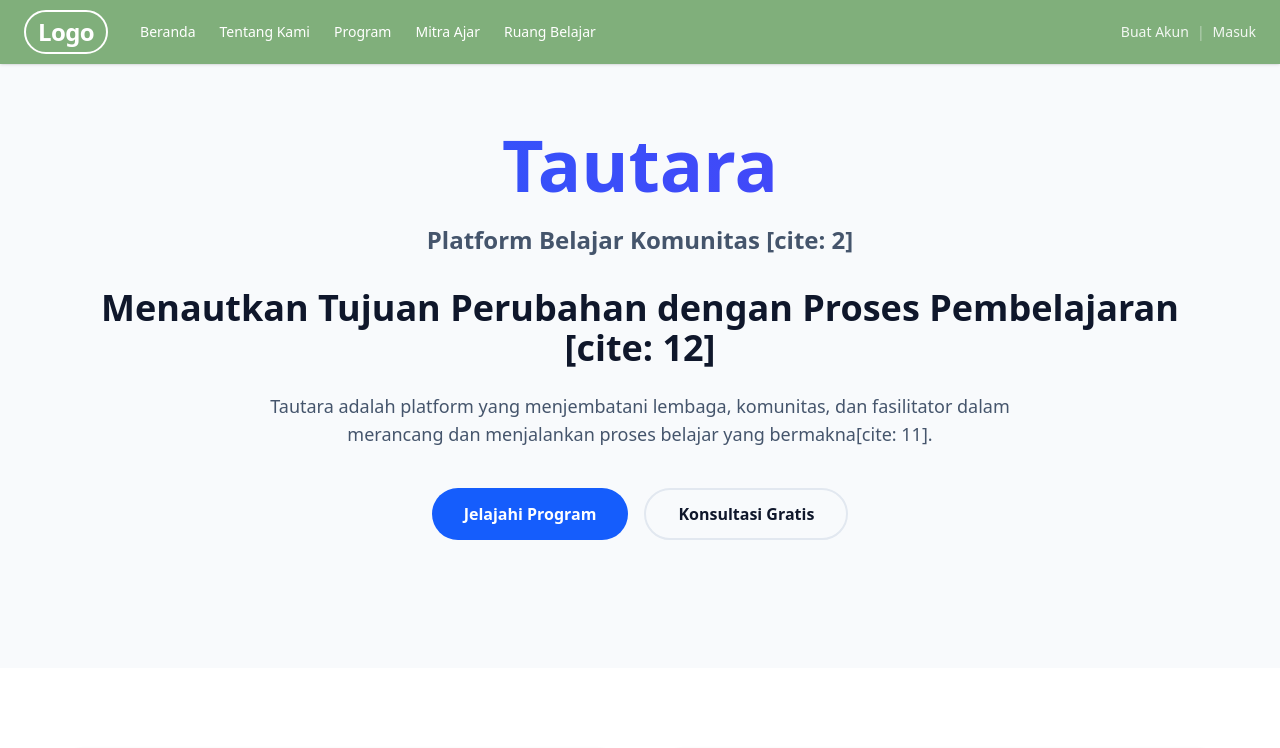
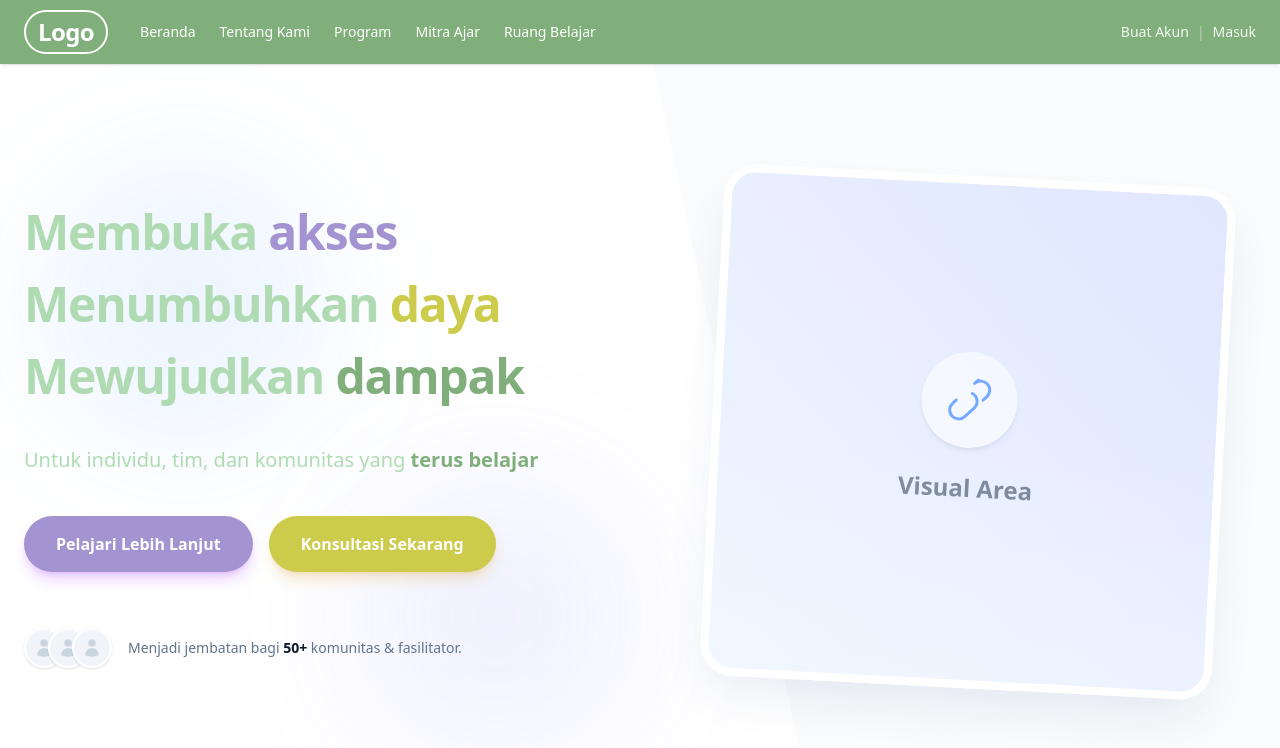
Before and after one commit to Assajjade/tautara-web, a Next.js app: page / in a window 1280 px wide. Shown: the top 748 px of the page. Built offline with nearby package versions, Linux system fonts and the light colour scheme.

Commit message:
feat: redesign LandingPage component with enhanced layout and new content sections

```diff
--- a/src/app/page.tsx
+++ b/src/app/page.tsx
@@ -1,33 +1,71 @@
 import React from 'react';
 import { ArrowRight, Users, Compass, ShieldCheck, Zap } from 'lucide-react';
+import Link from 'next/link';
 
 export default function LandingPage() {
   return (
-    <main className="min-h-screen bg-white text-slate-900">
-      {/* 1. Hero Section: Platform Belajar Komunitas */}
-      <section className="relative py-20 px-6 lg:py-32 bg-slate-50">
-        <div className="max-w-6xl mx-auto text-center">
-          <h1 className="text-5xl lg:text-7xl font-extrabold mb-6 bg-gradient-to-r from-blue-600 to-indigo-600 bg-clip-text text-transparent">
-            Tautara
-          </h1>
-          <p className="text-xl lg:text-2xl font-semibold text-slate-600 mb-8">
-            Platform Belajar Komunitas [cite: 2]
-          </p>
-          <h2 className="text-3xl lg:text-4xl font-bold mb-6">
-            Menautkan Tujuan Perubahan dengan Proses Pembelajaran [cite: 12]
-          </h2>
-          <p className="text-lg text-slate-600 max-w-3xl mx-auto mb-10">
-            Tautara adalah platform yang menjembatani lembaga, komunitas, dan fasilitator dalam merancang dan menjalankan proses belajar yang bermakna[cite: 11].
-          </p>
-          <div className="flex justify-center gap-4">
-            <button className="bg-blue-600 text-white px-8 py-3 rounded-full font-bold hover:bg-blue-700 transition">
-              Jelajahi Program
-            </button>
-            <button className="border-2 border-slate-200 px-8 py-3 rounded-full font-bold hover:bg-slate-100 transition">
-              Konsultasi Gratis
-            </button>
-          </div>
-        </div>
+    <main className="flex flex-col min-h-screen bg-white overflow-x-hidden">
+      {/* Hero Section */}
+      	<section className="relative pt-32 pb-20 lg:pt-44 lg:pb-32 h-screen">
+        	<div className="absolute top-0 right-0 w-1/2 h-screen bg-slate-50/80 skew-x-12 transform origin-top-right hidden lg:block"></div>
+          	<div className="absolute top-40 left-10 w-72 h-72 bg-blue-400/10 rounded-full blur-3xl mix-blend-multiply"></div>
+          	<div className="absolute bottom-10 right-1/2 w-72 h-72 bg-indigo-400/10 rounded-full blur-3xl mix-blend-multiply"></div>
+
+			<div className="max-w-7xl mx-auto px-6 relative z-10">
+				<div className='grid lg:grid-cols-2 gap-12 lg:gap-20 items-center'>
+					<div className='flex flex-col gap-8 text-center lg:text-left'>
+						<h1 className='text-3xl md:text-4xl lg:text-5xl font-extrabold text-primary-foreground leading-[1.5] tracking-tight'>
+							Membuka <span className='text-secondary relative whitespace-nowrap'>akses</span> <br />
+							Menumbuhkan <span className='text-secondary-foreground relative whitespace-nowrap'>daya</span> <br />
+							Mewujudkan <span className='text-primary relative whitespace-nowrap'>dampak</span>
+						</h1>
+
+						<p className='text-lg md:text-xl text-primary-foreground max-w-xl mx-auto lg:mx-0 leading-relaxed font-medium'>
+							Untuk individu, tim, dan komunitas yang <span className='text-primary font-semibold'>terus belajar</span>
+						</p>
+
+						<div className='flex flex-wrap justify-center lg:justify-start gap-4 pt-2'>
+							<Link href="" className='bg-secondary text-white px-8 py-4 rounded-full font-bold text-base hover:bg-purple-400 transition-all transform hover:-translate-y-1 shadow-lg shadow-purple-600/20 flex items-center justify-center min-w-45'>Pelajari Lebih Lanjut</Link>
+							<Link href="" className='bg-secondary-foreground text-white px-8 py-4 rounded-full font-bold text-base hover:bg-yellow-400 transition-all transform hover:-translate-y-1 shadow-lg shadow-yellow-600/20 flex items-center justify-center min-w-45'>Konsultasi Sekarang</Link>
+
+						</div>
+
+						<div className="pt-6 flex flex-col sm:flex-row items-center justify-center lg:justify-start gap-4 text-sm text-slate-500 font-medium">
+							<div className="flex -space-x-4">
+								{[1, 2, 3].map((i) => (
+									<div key={i} className="w-10 h-10 rounded-full border-2 border-white bg-slate-100 flex items-center justify-center text-xs text-slate-400 shadow-sm">
+									<svg xmlns="http://www.w3.org/2000/svg" viewBox="0 0 24 24" fill="currentColor" className="w-5 h-5 text-slate-300">
+										<path fillRule="evenodd" d="M7.5 6a4.5 4.5 0 119 0 4.5 4.5 0 01-9 0zM3.751 20.105a8.25 8.25 0 0116.498 0 .75.75 0 01-.437.695A18.683 18.683 0 0112 22.5c-2.786 0-5.433-.608-7.812-1.7a.75.75 0 01-.437-.695z" clipRule="evenodd" />
+									</svg>
+									</div>
+								))}
+							</div>
+							<p>Menjadi jembatan bagi <span className="text-slate-900 font-bold">50+</span> komunitas & fasilitator.</p>
+						</div>
+					</div>
+
+
+					<div className="relative h-full w-full mt-12 lg:mt-0 flex items-center justify-center p-4 lg:p-0">
+						<div className="aspect-[4/3] lg:aspect-square w-full max-w-lg bg-gradient-to-tr from-blue-50 to-indigo-100 rounded-[2rem] relative overflow-hidden shadow-2xl shadow-blue-900/10 border-[8px] border-white transform rotate-3 hover:rotate-0 transition-all duration-500 ease-out">
+
+							{/* Placeholder Content di dalam kotak */}
+							<div className="absolute inset-0 flex flex-col items-center justify-center text-center p-10 opacity-60">
+								<div className="w-24 h-24 bg-white rounded-full flex items-center justify-center mb-6 shadow-md text-blue-500">
+									{/* Ikon Koneksi/Link */}
+									<svg xmlns="http://www.w3.org/2000/svg" fill="none" viewBox="0 0 24 24" strokeWidth={1.5} stroke="currentColor" className="w-12 h-12">
+									<path strokeLinecap="round" strokeLinejoin="round" d="M13.19 8.688a4.5 4.5 0 0 1 1.242 7.244l-4.5 4.5a4.5 4.5 0 0 1-6.364-6.364l1.757-1.757m13.35-.622 1.757-1.757a4.5 4.5 0 0 0-6.364-6.364l1.757-1.757" />
+									</svg>
+								</div>
+								<h3 className="text-2xl font-bold text-slate-700 mb-2">Visual Area</h3>
+								<p className="text-slate-500"></p>
+							</div>
+
+							{/* Efek kilau halus di atas gambar placeholder */}
+							<div className="absolute inset-0 bg-gradient-to-t from-white/20 via-transparent to-transparent pointer-events-none"></div>
+						</div>
+					</div>
+          		</div>
+        	</div>
       </section>
 
       {/* 2. Filosofi Section: Taut + Antara & Taut + Arah */}
```
